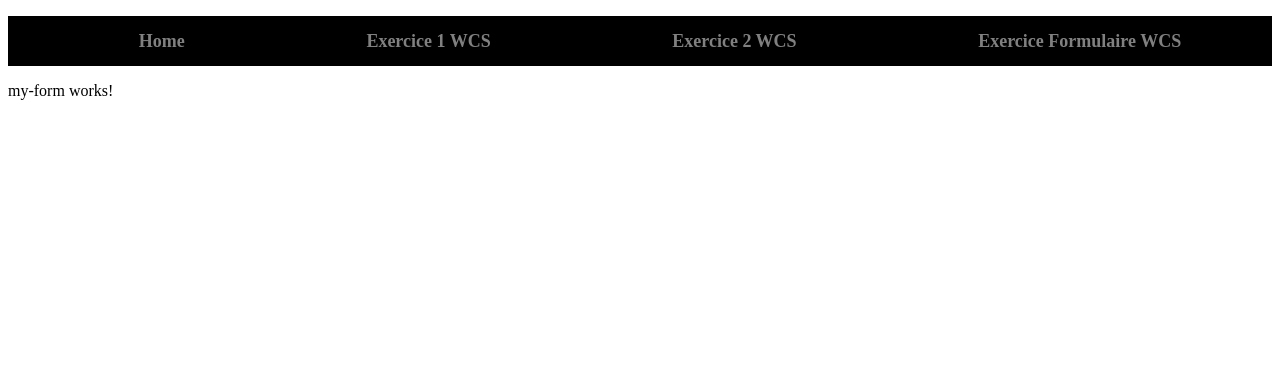
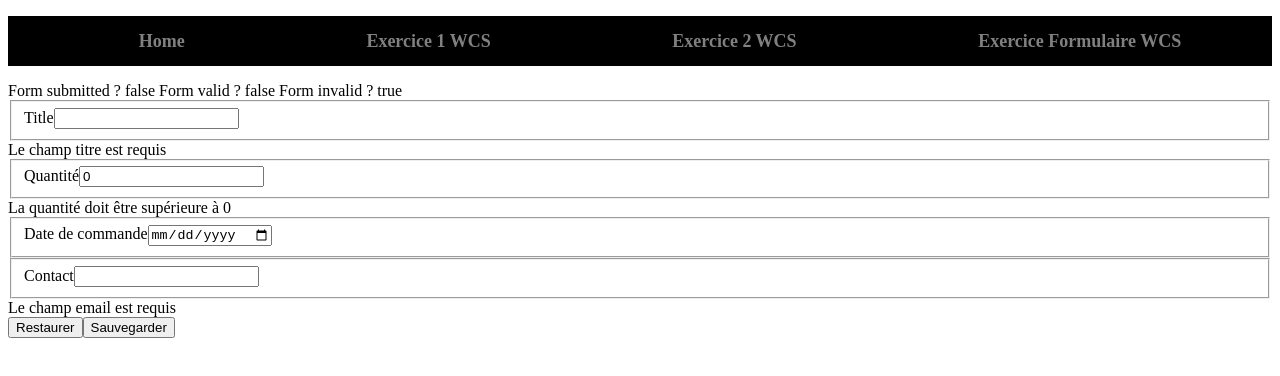
Before and after one commit to Yohan0412/Exercice-Angular, an Angular app: page /Formu in a window 1280 px wide. Shown: the top 376 px of the page. Built offline with nearby package versions, Linux system fonts and the light colour scheme.

Commit message:
Modification Erreur exercice 2 + debut exercice formulaire

```diff
--- /dev/null
+++ b/src/app/Models/order.model.ts
@@ -0,0 +1,6 @@
+export interface Order {
+    title: string;
+    quantity: number;
+    date: Date;
+    contact: string;
+}
--- a/src/app/mon-composant/mon-composant.component.html
+++ b/src/app/mon-composant/mon-composant.component.html
@@ -1,7 +1,8 @@
 <img [src]="user.photo" [alt]="user.name" />
-<p>Nom : {{user.name}} {{user.firstName}}</p>
-<p>Prénom : {{user.quote}}</p>
+<p>Nom : {{user.firstName}} </p>
+<p>Prénom : {{user.name}}</p>
 <p [hidden]="!user.hidden">Age : {{user.age}}</p>
+<p>{{user.quote}}</p>
 <input type="text" [(ngModel)]="user.quote">
 <button class="button" (click)="user.hidden = false">Afficher/Masquer mon âge</button>
 
--- a/src/app/my-form/my-form.component.html
+++ b/src/app/my-form/my-form.component.html
@@ -1 +1,58 @@
-<p>my-form works!</p>
+<form #myForm="ngForm" (ngSubmit)="onSubmit()">
+    <div>
+      Form submitted ? {{myForm.submitted}}
+      Form valid ? {{myForm.valid}}
+      Form invalid ? {{myForm.invalid}}
+    </div>
+
+    <fieldset>
+      <label for="title-order">Title</label>
+      <input id="title-order" name="title-order" type="text" [(ngModel)]="newOrder.title" #title="ngModel" required minlength="5" maxlength="30"/>
+    </fieldset>
+
+    <!-- Message d'erreurs de title -->
+    <div *ngIf="title.errors">
+      <span *ngIf="title.errors?.['required']">Le champ titre est requis</span>
+      <span *ngIf="title.errors?.['minlength']">La longueur minimale doit être supérieure à 5</span>
+      <span *ngIf="title.errors?.['maxlength']">La longueur maximale doit être inférieure à 30</span>
+    </div>
+
+
+    <fieldset>
+      <label for="quantity-order">Quantité</label>
+      <input id="quantity-order" name="quantity-order" [(ngModel)]="newOrder.quantity" #quantity="ngModel" type="number" required min="1">
+    </fieldset>
+
+   <!-- Message d'erreurs de quantity -->
+    <div *ngIf="quantity.errors">
+      <span *ngIf="quantity.errors?.['required']">Le champ quantité est requis</span>
+      <span *ngIf="quantity.errors?.['min']">La quantité doit être supérieure à 0</span>
+    </div>
+
+
+    <fieldset>
+      <label for="date-order">Date de commande</label>
+      <input id="date-order" name="date-order" type="date" [(ngModel)]="newOrder.date" #date="ngModel" required>
+    </fieldset>
+
+  <!-- Message d'erreurs de date -->
+    <div *ngIf="date.errors">
+      <span *ngIf="date.errors?.['required']">Le champ date est requis</span>
+    </div>
+
+
+    <fieldset>
+      <label for="contact-order">Contact</label>
+      <input id="contact-order" name="contact-order" type="email" [(ngModel)]="newOrder.contact" #contact="ngModel" required email>
+    </fieldset>
+
+    <!-- Message d'erreurs de contact -->
+    <div *ngIf="contact.errors">
+      <span *ngIf="contact.errors?.['required']">Le champ email est requis</span>
+      <span *ngIf="contact.errors?.['email']">L'adresse email doit être valide</span>
+    </div>
+
+
+    <button type="reset">Restaurer</button>
+    <button type="submit">Sauvegarder</button>
+  </form>
--- a/src/app/my-form/my-form.component.ts
+++ b/src/app/my-form/my-form.component.ts
@@ -1,12 +1,28 @@
 import { Component } from '@angular/core';
+import { Order } from '../Models/order.model';
+import { FormsModule } from '@angular/forms';
+import { NgIf } from '@angular/common';
 
 @Component({
   selector: 'app-my-form',
   standalone: true,
-  imports: [],
+  imports: [FormsModule, NgIf],
   templateUrl: './my-form.component.html',
   styleUrl: './my-form.component.css'
 })
 export class MyFormComponent {
 
+  newOrder: Order = {
+    title: "",
+    quantity: 0,
+    date: new Date(),
+    contact: ""
+  };
+
+  onSubmit(): void {
+    // Formulaire envoyé
+    console.log(this.newOrder);
+  }
+
+
 }
```
